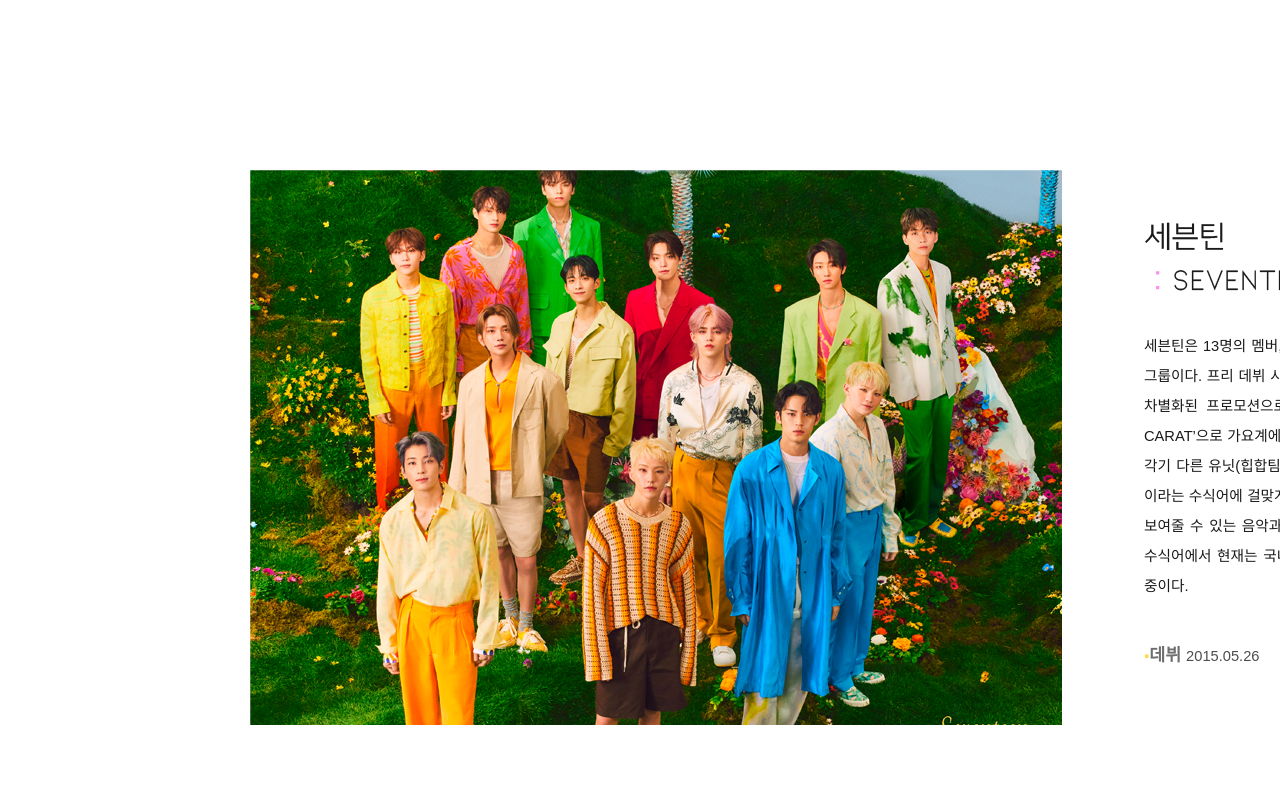
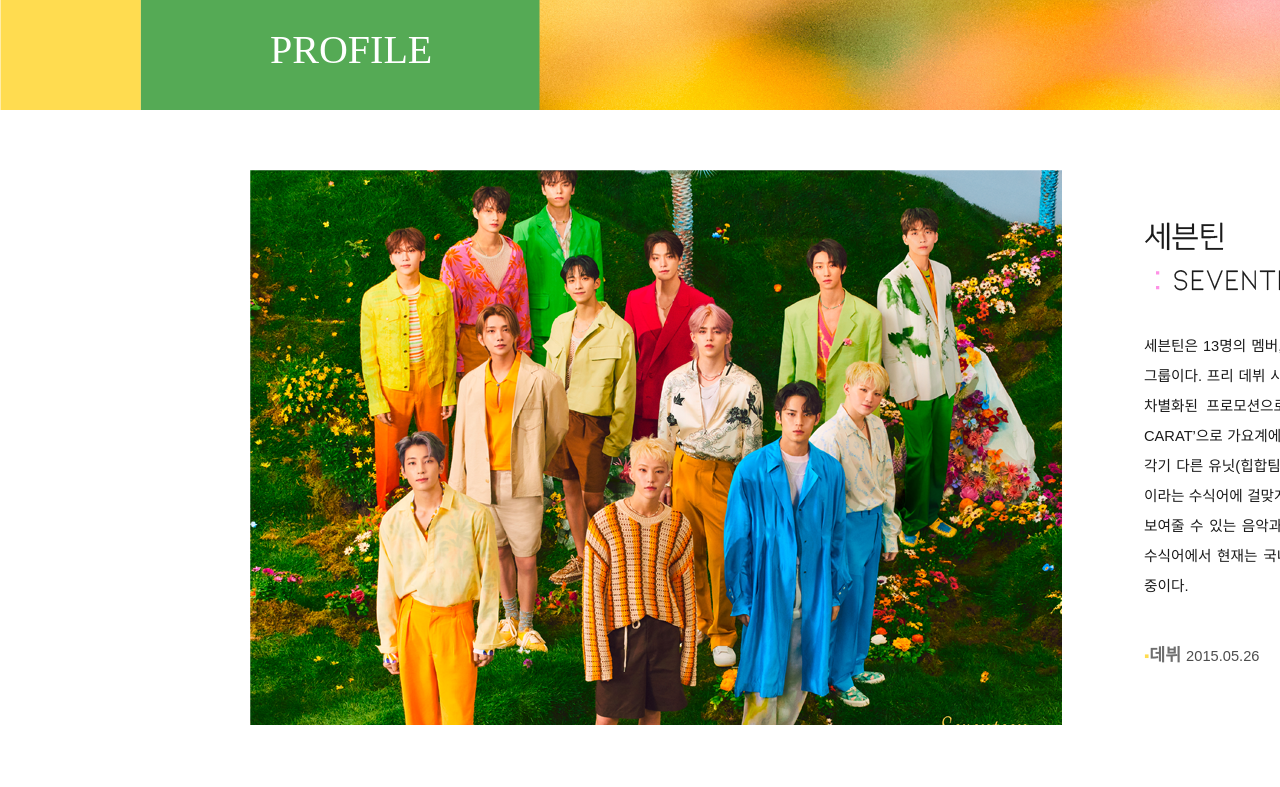
Before and after one commit to cookieo3o/seventeen, a plain HTML site: page pofile.html in a window 1280 px wide. Shown: the part 100-887 px from the top of the page. Drawn offline with Linux system fonts and the light colour scheme; the site is published under a folder, as on GitHub Pages, so addresses that start at the root find nothing.

Commit message:
profile.css

```diff
--- a/css/profile.css
+++ b/css/profile.css
@@ -56,7 +56,7 @@
 .submenu ul li a { display: block; color: #55AA55; font-size: 30pt; padding-left: 100px; padding-top: 60px; padding-bottom: 10px; }
 .submenu ul li a:hover { color: #329632; background-color: #FFDC50; }
 
-#bar { width: 1920px; height: 120px; background-image: url('/SEVENTEEN/img/bar_bg02.png');}
+#bar { width: 1920px; height: 120px; background-image: url('../img/bar_bg02.png');}
 .txt { font-size: 30pt; color: #ffffff; margin-left: 270px; line-height: 120px; }
 
 #section { width: 1920px; height: 3010px; }
```
